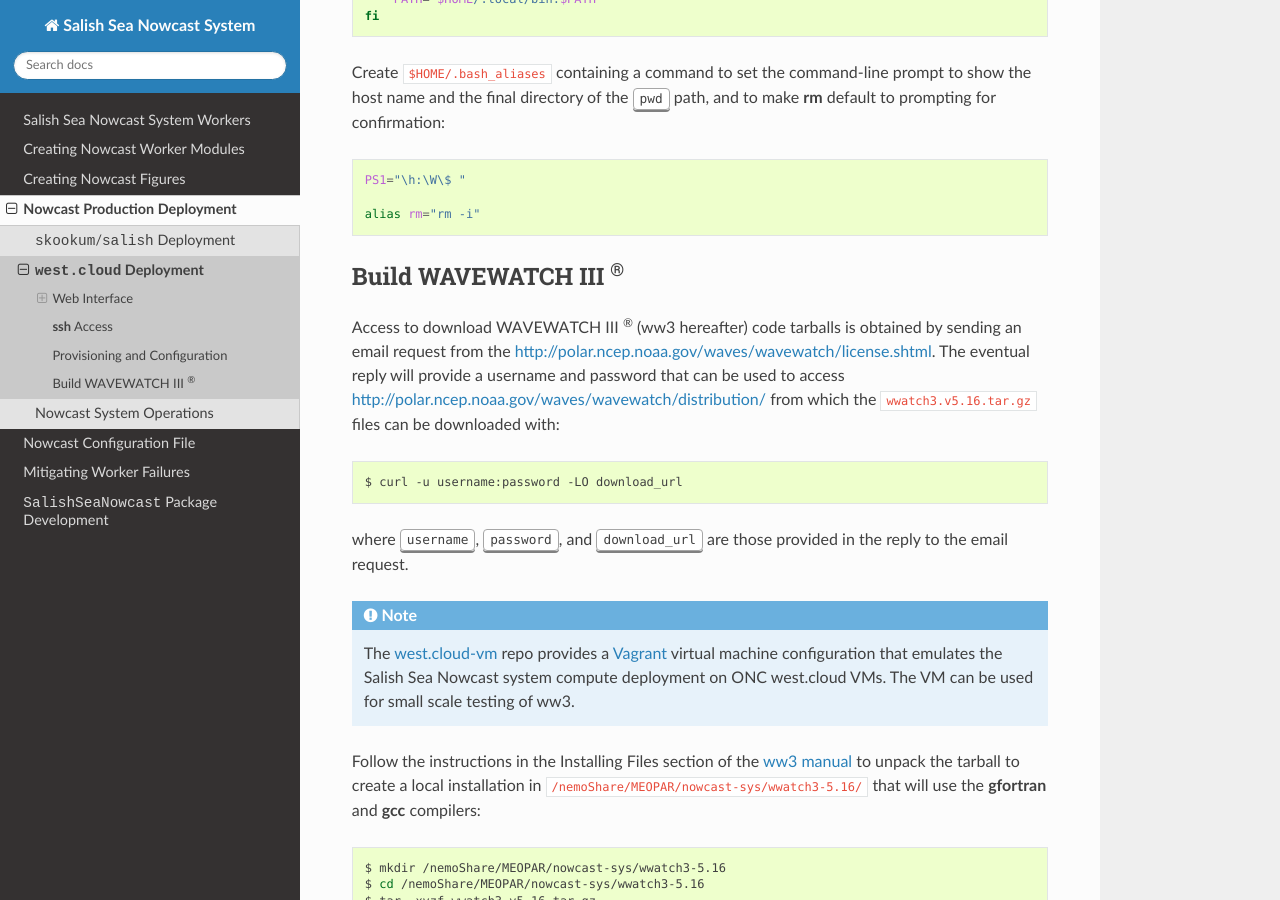
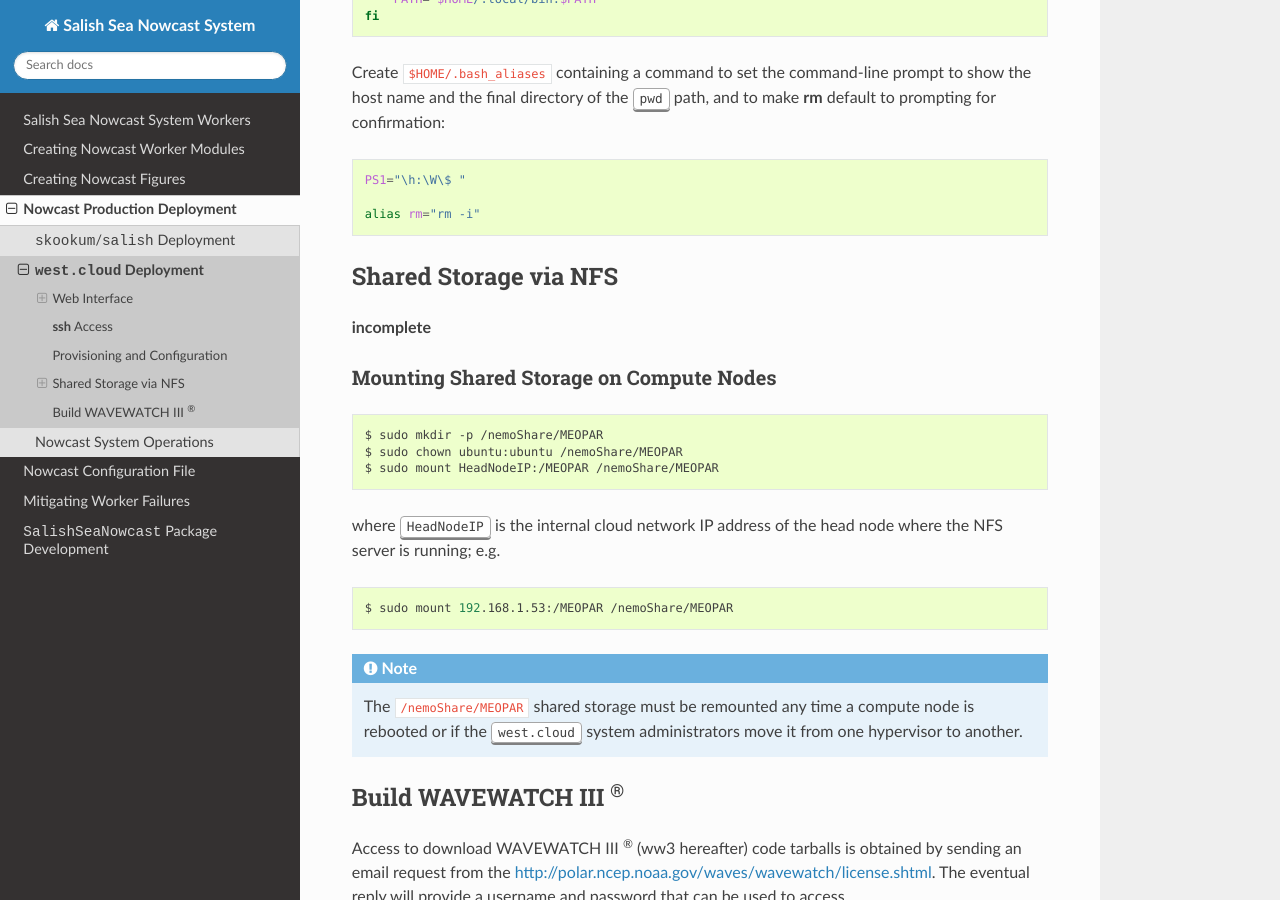
Before and after one commit to SalishSeaCast/SalishSeaNowcast, a Sphinx documentation site: the page built from docs/deployment/west_cloud.rst, in a window 1280 px wide and 900 px high, scrolled down 5818 px. Built offline with Sphinx 7.4.7 and the Read the Docs theme 2.0.0, drawn with Linux system fonts in a browser that asks for light colours; the version number could not be read and is left out.

Commit message:
Add deployment docs re: mounting NFS shared storage on west.cloud compute nodes.

```diff
--- a/docs/deployment/west_cloud.rst
+++ b/docs/deployment/west_cloud.rst
@@ -309,6 +309,36 @@ and to make :command:`rm` default to prompting for confirmation:
     alias rm="rm -i"
 
 
+
+
+.. _ShareStorageViaNFS:
+
+Shared Storage via NFS
+======================
+
+**incomplete**
+
+
+Mounting Shared Storage on Compute Nodes
+----------------------------------------
+
+.. code-block:: bash
+
+    $ sudo mkdir -p /nemoShare/MEOPAR
+    $ sudo chown ubuntu:ubuntu /nemoShare/MEOPAR
+    $ sudo mount HeadNodeIP:/MEOPAR /nemoShare/MEOPAR
+
+where :kbd:`HeadNodeIP` is the internal cloud network IP address of the head node where the NFS server is running;
+e.g.
+
+.. code-block:: bash
+
+    $ sudo mount 192.168.1.53:/MEOPAR /nemoShare/MEOPAR
+
+.. note::
+    The :file:`/nemoShare/MEOPAR` shared storage must be remounted any time a compute node is rebooted or if the :kbd:`west.cloud` system administrators move it from one hypervisor to another.
+
+
 .. _BuildWaveWatch3:
 
 Build WAVEWATCH III :sup:`®`
```
